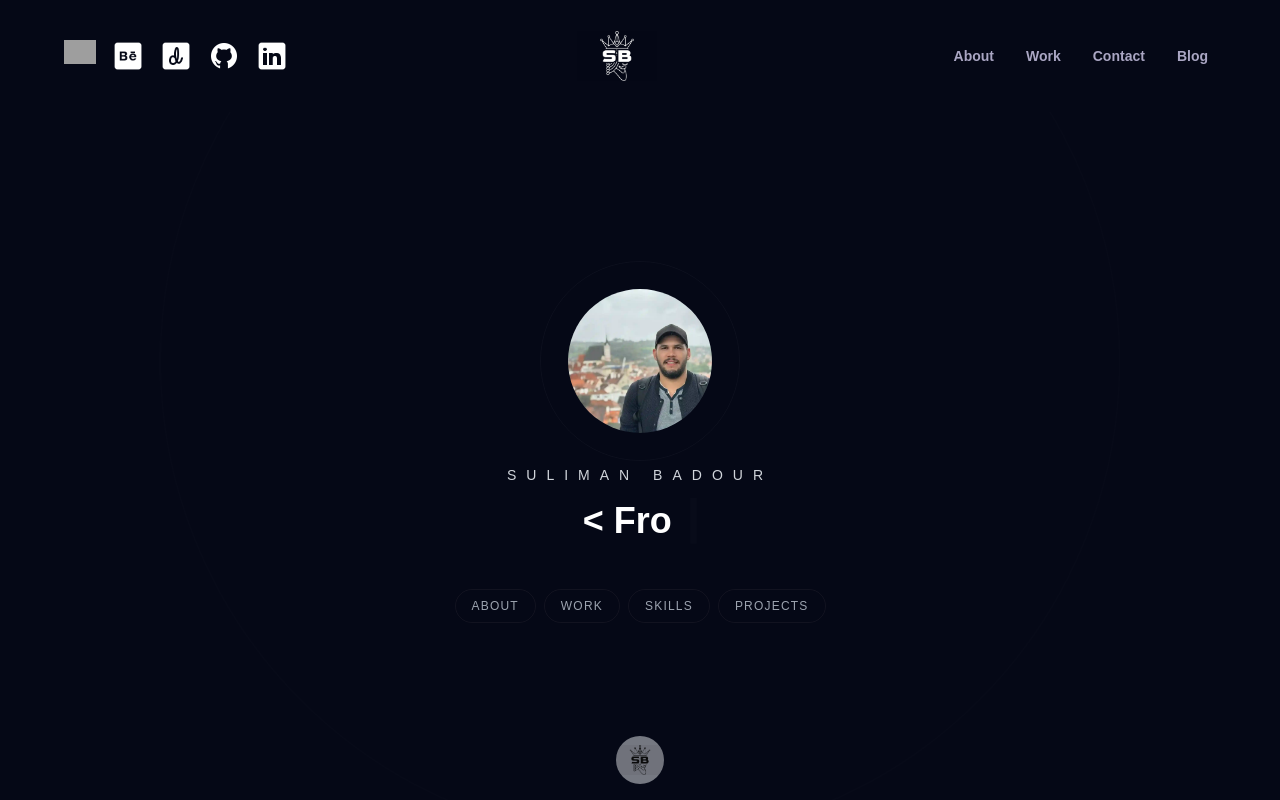
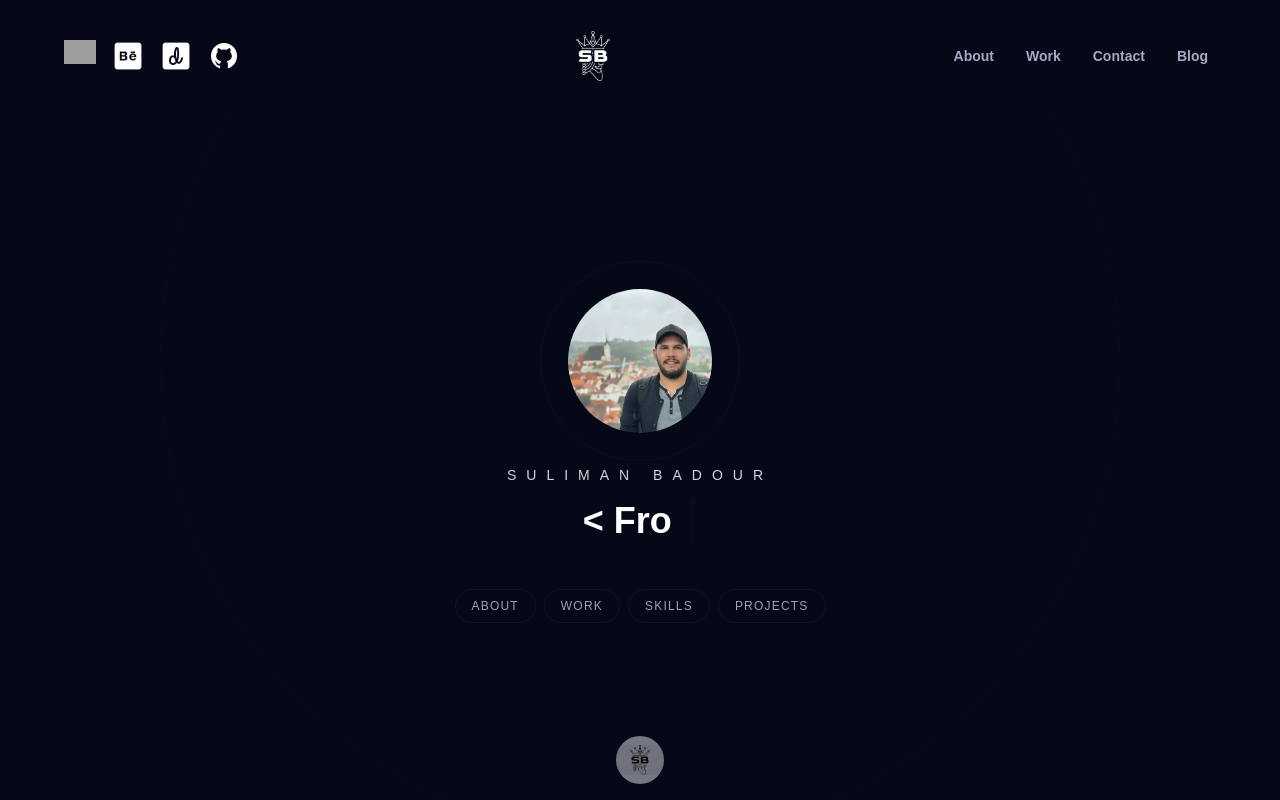
Before and after one commit to sulimanbadour1/Sul_folio, a React (Vite) app: page / in a window 1280 px wide. Built offline with nearby package versions, Linux system fonts and the light colour scheme; grey boxes are pictures that could not be loaded; a web font is replaced by a local one.

Commit message:
Update package-lock.json and Header.jsx

```diff
--- a/src/components/Header.jsx
+++ b/src/components/Header.jsx
@@ -41,11 +41,11 @@ const Header = () => {
       icon: github,
       link: "https://github.com/sulimanbadour1",
     },
-    {
-      name: "linkedin",
-      icon: linkedin,
-      link: "https://www.linkedin.com/in/sulimanbadour/",
-    },
+    // {
+    //   name: "linkedin",
+    //   icon: linkedin,
+    //   link: "https://www.linkedin.com/in/sulimanbadour/",
+    // },
   ];
   const [active, setActive] = useState("");
   const [toggle, setToggle] = useState(false);
```
Also changed, not shown: 1 other file (tests, documents, lock files or other folders).
